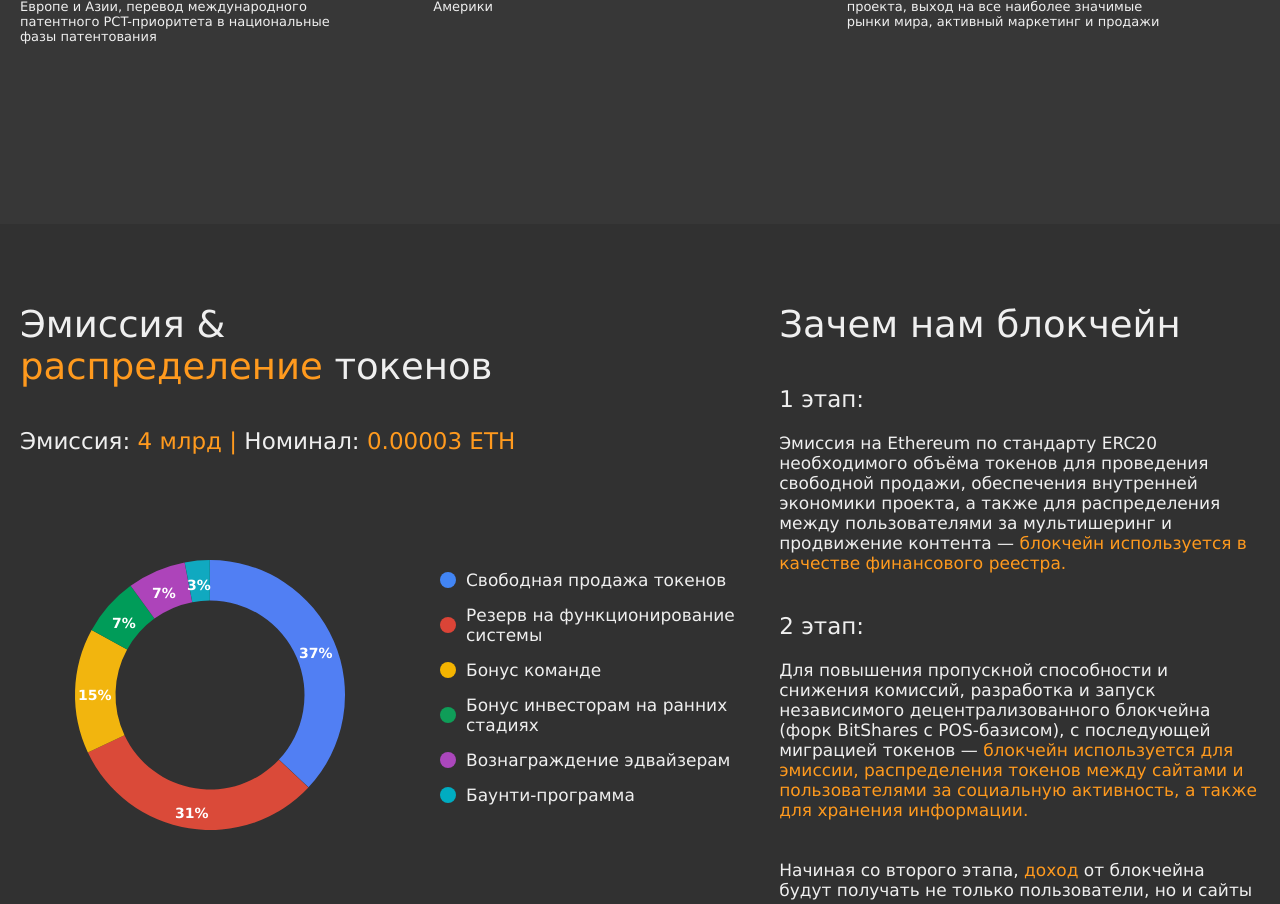
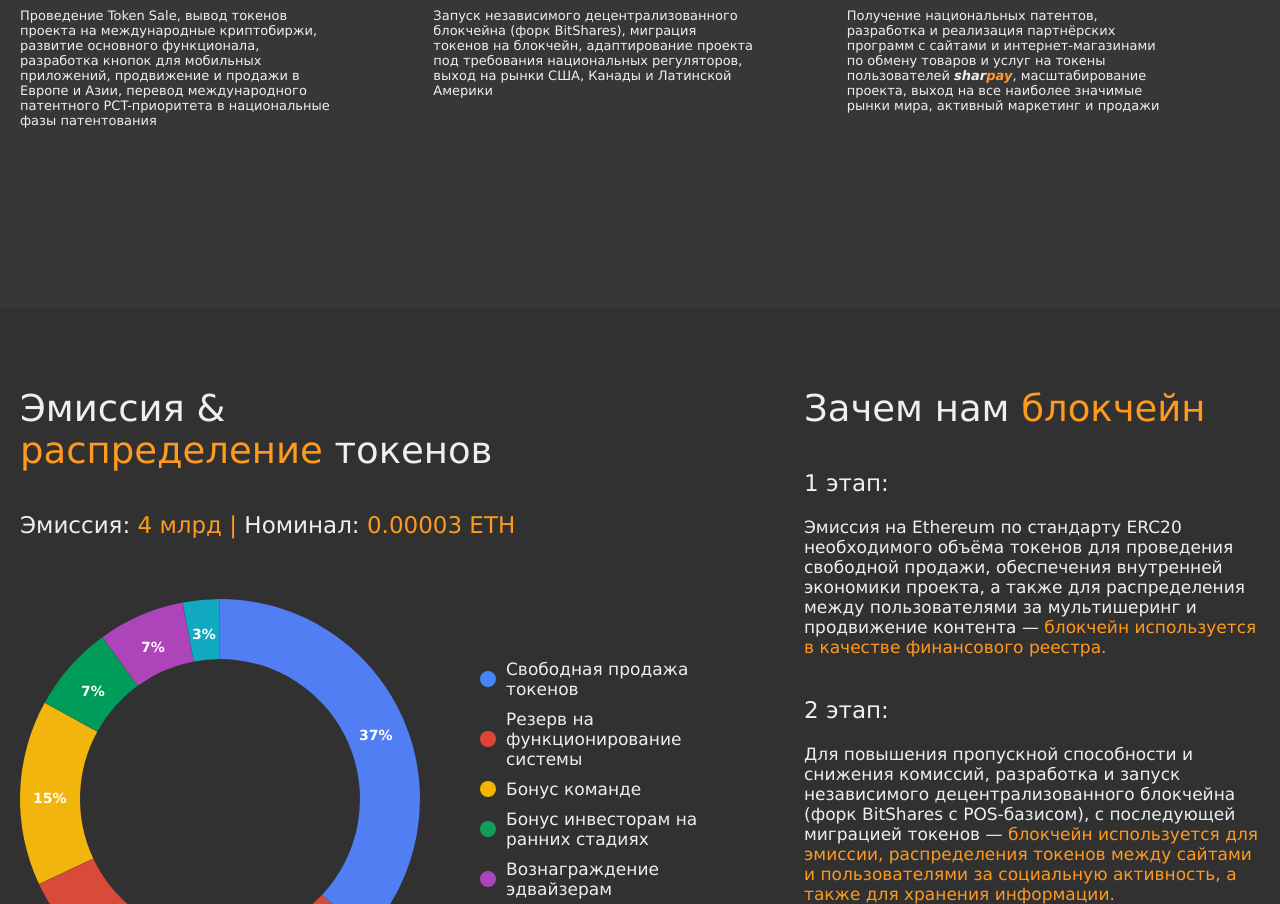
Before and after one commit to sharpay-io/sharpay-landing, a PHP site: page / in a window 1280 px wide, after a click on "Команда". Shown: the part 5596-6500 px from the top of the page. Run offline with PHP 8.4, Linux system fonts and the light colour scheme; some libraries are stand-ins or nearby versions.

Commit message:
small layout fixes

```diff
--- a/css/sharpay2.webflow.css
+++ b/css/sharpay2.webflow.css
@@ -773,8 +773,8 @@ padding-right: 13px;
 }
 
 .l-col.lc2 {
-  width: 58%;
   min-width: 0px;
+  max-width: 70%;
   padding-right: 0px;
   -webkit-box-flex: 0;
   -webkit-flex: 0 auto;
@@ -804,12 +804,12 @@ padding-right: 13px;
   display: -webkit-flex;
   display: -ms-flexbox;
   display: flex;
-  width: 50%;
-  -webkit-box-orient: vertical;
+  width: 70%;
+  -webkit-box-orient:horizontal;
   -webkit-box-direction: normal;
-  -webkit-flex-direction: column;
-  -ms-flex-direction: column;
-  flex-direction: column;
+  -webkit-flex-direction: row;
+  -ms-flex-direction: row;
+  flex-direction: row;
   -webkit-box-pack: start;
   -webkit-justify-content: flex-start;
   -ms-flex-pack: start;
@@ -825,7 +825,7 @@ padding-right: 13px;
 }
 
 .r-col.rc4 {
-  max-width: 42%;
+  max-width: 40%;
   padding-left: 40px;
   -webkit-box-flex: 0;
   -webkit-flex: 0 auto;
@@ -1079,11 +1079,10 @@ padding-right: 13px;
 }
 
 .sheme2 {
-  display: block;
+  display: inline-block;
   width: 100%;
   max-width: 480px;
-  margin-right: auto;
-  margin-left: auto;
+  margin-left: 40px;
 }
 
 .r-col-adds {
@@ -1155,7 +1154,12 @@ padding-right: 13px;
 }
 
 .diag-img {
-  width: 380px;
+  width: 440px;
+  height: 440px;
+  margin-left: -20px;
+}
+#emissionChart {
+  height: 440px;
 }
 
 .diag-table {
@@ -1183,9 +1187,15 @@ padding-right: 13px;
   flex: 1;
 }
 
+.diag-table.dt-1 {
+  width: 250px;
+}
+
 .diag-table.dt-2 {
-  margin-top: 40px;
-  margin-left: 0px;
+  margin-top: 80px;
+  margin-left: -20px;
+  width: 250px;
+  max-width: 250px;
 }
 
 .circle {
@@ -1225,12 +1235,15 @@ padding-right: 13px;
   display: -webkit-flex;
   display: -ms-flexbox;
   display: flex;
-  margin-bottom: 15px;
+  margin-bottom: 10px;
   -webkit-box-align: center;
   -webkit-align-items: center;
   -ms-flex-align: center;
   align-items: center;
 }
+/*.diag-table.dt-1 .diag-row {
+  margin-bottom: 10px;
+}*/
 
 .sb-cont {
   position: fixed;
@@ -1343,8 +1356,26 @@ img.flag {
   margin-top: 2px;
 }
 
+#rashod {
+  padding-bottom: 40px;
+}
+
+#rashod .l-col {
+  min-width: 40%;
+  max-width: 20%;
+}
+
 #rashodChart {
-  margin-top: 100px;
+  margin-top: -40px;
+  margin-left: -80px;
+}
+
+#presale {
+  font-size: 17px;
+}
+
+#emission {
+  padding-bottom: 80px;
 }
 
 /******************************************************************************/
--- a/index.html
+++ b/index.html
@@ -105,7 +105,7 @@
     <div class="container">
       <div class="l-col" data-ix="l-init">
         <h2 class="h2"><span class="orange-span">Presale</span></h2>
-        <p class="big-p">Старт: 11 декабря 2017<br>Цена токена: <span class="orange-span">0.00003 ETH</span><br>Минимальный объём к покупке: <span class="orange-span">0.1 ETH</span><br>Бонус: <span class="orange-span">50%</span> (+ 5% при покупке от 50 ETH)<br>Токенов к продаже: <span class="orange-span">80 млн</span></p>
+        <p id="presale" class="big-p">Старт: 11 декабря 2017<br>Цена токена: <span class="orange-span">0.00003 ETH</span><br>Минимальный объём к покупке: <span class="orange-span">0.1 ETH</span><br>Бонус: <span class="orange-span">50%</span> (+ 5% при покупке от 50 ETH)<br>Токенов к продаже: <span class="orange-span">80 млн</span></p>
         <h2 class="h2 h2-2"><span class="orange-span">Token Sale</span></h2>
         <p class="big-p">Старт: 1 марта 2018<br>Цена токена: <span class="orange-span">0.00003 ETH</span><br>Минимальный объём к покупке: <span class="orange-span">0.1 ETH</span><span class="orange-span"></span></p>
         <div class="table">
@@ -127,7 +127,7 @@
         </div>
       </div>
       <div class="r-col" data-ix="r-init">
-        <div class="clock" data-date="Mon Dec 11 2017 12:00:00 GMT+0000"> </div>
+        <div class="clock" data-date="Mon Dec 11 2017 00:00:00 GMT+0000"> </div>
         <!--div class="sharpay-img"></div-->
 		<div id="tokenChart"></div>
       </div>
@@ -372,7 +372,7 @@
         <div class="big-p">Эмиссия: <span class="orange-span">4 млрд |</span> Номинал: <span class="orange-span">0.00003 ETH</span></div>
         <div class="diag-item">
           <div class="diag-img"><!--img src="images/diag12x.svg"--><div id="emissionChart" style="margin: 0 -20px;"></div></div>
-          <div class="diag-table">
+          <div class="diag-table dt-1">
             <div class="diag-row">
               <div class="circle"></div>
               <div>Свободная продажа токенов</div>
@@ -401,7 +401,7 @@
         </div>
       </div>
       <div class="r-col rc4" data-ix="r-init">
-        <h2 class="h2">Зачем нам блокчейн<span class="orange-span"></span></h2>
+        <h2 class="h2">Зачем нам <span class="orange-span">блокчейн</span></h2>
         <div class="big-p">1 этап:<span class="orange-span"></span></div>
         <p class="p">Эмиссия на Ethereum по стандарту ERC20 необходимого объёма токенов для проведения свободной продажи, обеспечения внутренней экономики проекта, а также для распределения между пользователями за мультишеринг и продвижение контента — <span class="orange-span">блокчейн используется в качестве финансового реестра.</span></p>
         <div class="big-p">2 этап:<span class="orange-span"></span></div>
@@ -424,12 +424,19 @@
       </div>
     </div>
   </div>
+
+
   <div id="rashod" class="section">
     <div class="container">
       <div class="l-col" data-ix="l-init">
-        <h2 class="h2">Структура <span class="orange-span">расходов</span></h2>
+        <h2 class="h2">Структура <span id="rashod-h" class="orange-span">расходов</span></h2>
         <div class="big-p">На что мы планируем тратить привлечённые средства</div>
         <p class="p p2">Финансовые активы, привлечённые в рамках проводящейся кампании Token Sale, в следующие 3 года будут направлены на достижения целей, определённых нашим Roadmap. Ключевыми статьями расходов для нас являются “Разработка”, а также “Маркетинг и продажи”.<span class="orange-span"></span></p>
+      </div>
+
+      <div class="r-col rc3 rc3-1" data-ix="r-init">
+        <div class="sheme2"><div id="rashodChart"></div></div>
+
         <div class="diag-table dt-2">
           <div class="diag-row">
             <div class="circle"></div>
@@ -449,16 +456,13 @@
           </div>
           <div class="diag-row">
             <div class="c5 circle"></div>
-            <div>Административно-технические расходы</div>
+            <div>Административные расходы</div>
           </div>
           <div class="diag-row">
             <div class="c6 circle"></div>
             <div>Прочие расходы</div>
           </div>
         </div>
-      </div>
-      <div class="r-col rc3 rc3-1" data-ix="r-init">
-        <div class="sheme2"><!--img src="images/diag22x.svg" class="img"--><div id="rashodChart"></div></div>
       </div>
     </div>
   </div>
@@ -677,11 +681,11 @@
 			       var h = $(window).height();
 			       var w = $(window).width();
 			       $('#particles').width(w).height(h);
-		}).resize();
+		         }).resize();
 
-		particlesJS.load('particles', 'js/particlesjs-config.json', function() {
-			console.log('callback - particles.js config loaded');
-		});
+		    particlesJS.load('particles', 'js/particlesjs-config.json', function() {
+			       console.log('callback - particles.js config loaded');
+		    });
     });
   </script>
   <script src="https://code.highcharts.com/highcharts.js"></script>
--- a/js/charts.js
+++ b/js/charts.js
@@ -10,7 +10,10 @@ Highcharts.theme = {
    legend: { itemStyle: {  fontWeight: 'bold', fontSize: '13px' } },
    xAxis: { gridLineWidth: 0, labels: { style: { fontSize: '12px' } }  },
    yAxis: { minorTickInterval: 'auto', title: { style: { textTransform: 'uppercase' } }, labels: { style: { fontSize: '12px' }  } },
-   plotOptions: {  candlestick: { lineColor: '#404048' } },
+   plotOptions: {  pie: { states: {
+     hover: {
+       halo: { size: 20 }
+   }}}},
    background2: '#F0F0EA'
 };
 Highcharts.setOptions(Highcharts.theme);
@@ -18,19 +21,35 @@ Highcharts.setOptions(Highcharts.theme);
 Highcharts.chart('tokenChart', {
     chart: { plotBackgroundColor: null, plotBorderWidth: 0, plotShadow: false },
     title: { text: '' },
-    tooltip: { formatter: function() {  return this.point.desc + ': <b>' + this.y + ' млн</b>'; }  },
-    plotOptions: { pie: { dataLabels: { enabled: true, distance: -25,  style: { fontWeight: 'bold', color: 'white', fontSize: '14px', } }, borderWidth: 0, startAngle: 0, endAngle: 0, shadow: false,  center: ['50%', '50%'] } },
+    tooltip: { formatter: function() {  return '<b>' + this.point.desc + ': </b>' + this.y + ' million tokens'; }  },
+    plotOptions: {
+      pie: {
+        dataLabels: { enabled: true, distance: -25,  style: { fontWeight: 'bold', color: 'white', fontSize: '14px', } },
+        borderWidth: 0,
+        startAngle: 0,
+        endAngle: 0,
+        shadow: false,
+        center: ['50%', '50%'],
+        states: {
+          hover: {
+            halo: {
+              size: 20
+            }
+          }
+        }
+      }
+    },
     series: [{
         type: 'pie',
         name: 'Token Sale',
         colorByPoint: true,
         innerSize: '70%',
         data: [
-			{ name: '80M', desc: 'Presale', y: 80 },
-			{ name: '100M', desc: 'Бонус 40%', y: 100 },
-			{ name: '300M', desc: 'Бонус 30%', y: 300 },
-			{ name: '500M', desc: 'Бонус 20%', y: 500 },
-			{ name: '520M', desc: 'Бонус 0%', y: 520 }
+			{ name: '80M', desc: 'Bonus 50%', y: 80 },
+			{ name: '100M', desc: 'Bonus 40%', y: 100 },
+			{ name: '300M', desc: 'Bonus 30%', y: 300 },
+			{ name: '500M', desc: 'Bonus 20%', y: 500 },
+			{ name: '520M', desc: 'Bonus 0%', y: 520 }
         ]
     }]
 });
@@ -39,7 +58,7 @@ Highcharts.chart('emissionChart', {
     chart: { margin: [0, 0, 0, 0], spacing: [0, 0, 0, 0], plotBackgroundColor: null, plotBorderWidth: 0, plotShadow: false },
     title: { text: '' },
     tooltip: { formatter: function() {  return this.point.desc + ': <b>' + this.y + '%</b>'; }  },
-    plotOptions: { pie: { size: 270, dataLabels: { enabled: true, distance: -20,  style: { fontWeight: 'bold', color: 'white', fontSize: '14px', } }, borderWidth: 0, startAngle: 0, endAngle: 0, shadow: false,  center: ['50%', '50%'] } },
+    plotOptions: { pie: { size: 400, dataLabels: { enabled: true, distance: -30,  style: { fontWeight: 'bold', color: 'white', fontSize: '14px', } }, borderWidth: 0, startAngle: 0, endAngle: 0, shadow: false,  center: ['50%', '50%'] } },
     series: [{
         type: 'pie',
         name: 'Emission',
@@ -60,7 +79,7 @@ Highcharts.chart('rashodChart', {
     chart: { margin: [0, 0, 0, 0], spacing: [0, 0, 0, 0], plotBackgroundColor: null, plotBorderWidth: 0, plotShadow: false },
     title: { text: '' },
     tooltip: { formatter: function() {  return this.point.desc + ': <b>' + this.y + '%</b>'; }  },
-    plotOptions: { pie: { dataLabels: { enabled: true, distance: -25,  style: { fontWeight: 'bold', color: 'white', fontSize: '14px', } }, borderWidth: 0, startAngle: 0, endAngle: 0, shadow: false,  center: ['50%', '50%'] } },
+    plotOptions: { pie: { size: 280, dataLabels: { enabled: true, distance: -25,  style: { fontWeight: 'bold', color: 'white', fontSize: '14px', } }, borderWidth: 0, startAngle: 0, endAngle: 0, shadow: false,  center: ['50%', '50%'] } },
     series: [{
         type: 'pie',
         name: 'Расходы',
```
